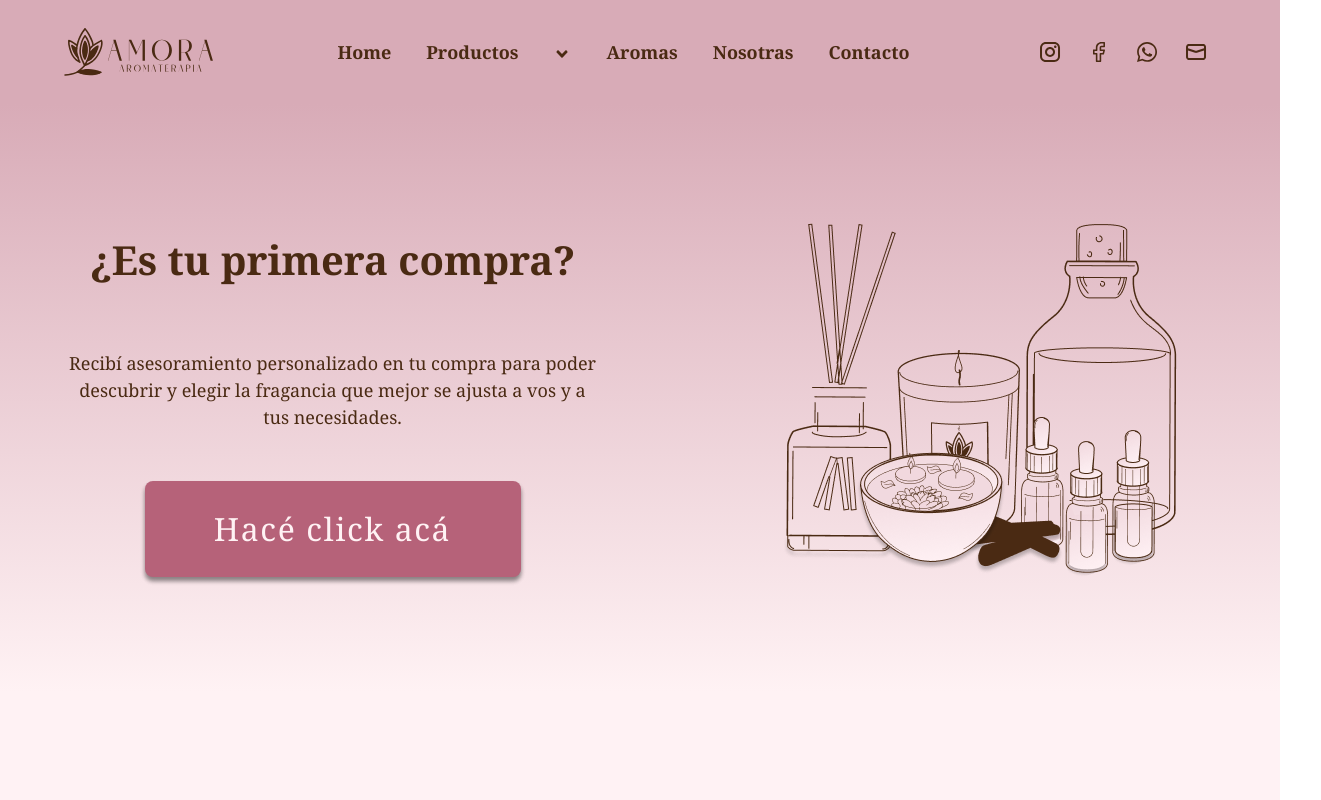
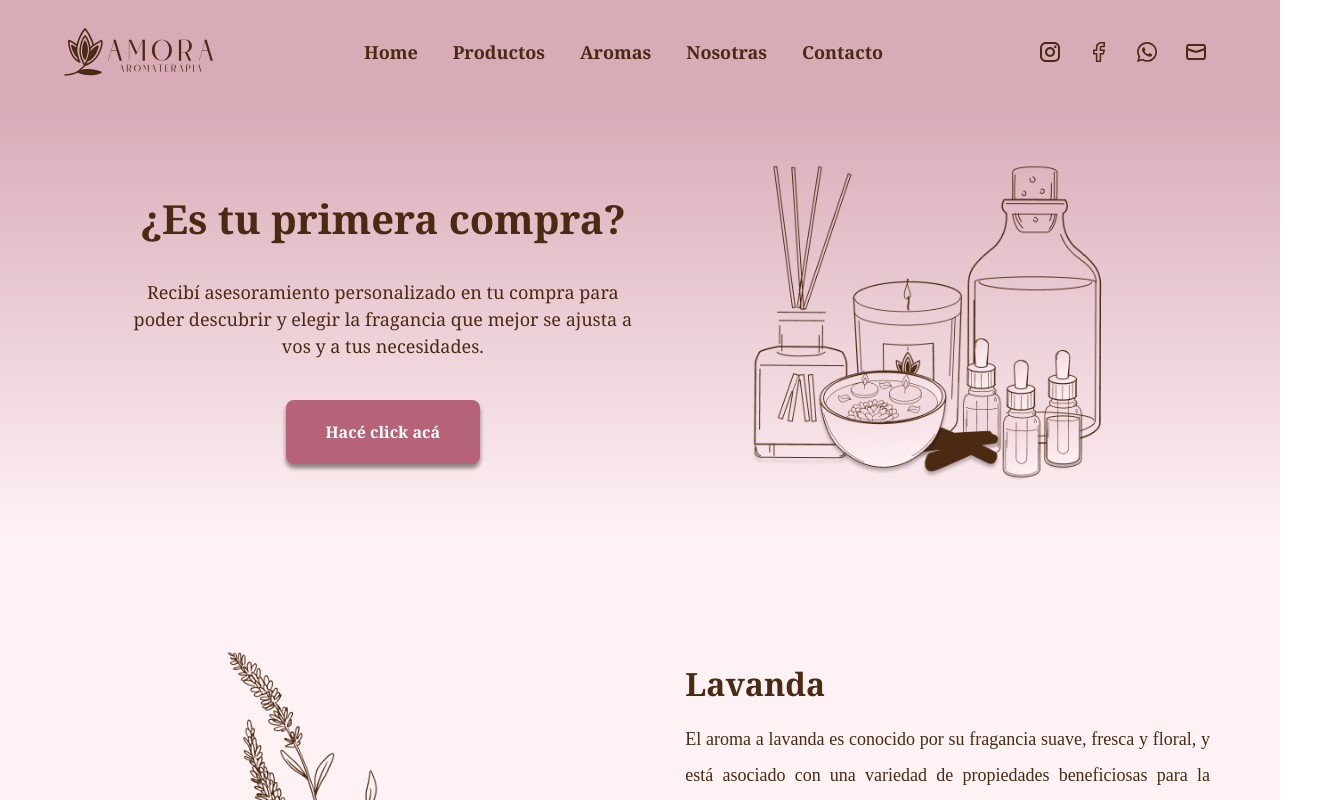
Before and after one commit to Nimrodxx92/Proyecto-Amora, a React (Vite) app: page /aromas in a window 1280 px wide. Shown: the top 800 px of the page, 1321 px wide, since content can reach past the window. Built offline with nearby package versions, Linux system fonts and the light colour scheme.

Commit message:
Cambios finales proyecto

```diff
--- a/src/Navbars.jsx
+++ b/src/Navbars.jsx
@@ -1,7 +1,5 @@
-import { useState } from "react";
 import { Link } from "react-router-dom";
-import { FaAngleDown, FaAngleUp } from "react-icons/fa";
-import { Container, Nav, Navbar, NavDropdown } from "react-bootstrap";
+import { Container, Nav, Navbar } from "react-bootstrap";
 import { Ig, Fb, Email, Whats, Logo } from "./assets/icons/icons";
 
 const socialIcons = [
@@ -32,12 +30,6 @@ const socialIcons = [
 ];
 
 function BasicExample() {
-  const [expanded, setExpanded] = useState(false);
-
-  const handleToggle = () => {
-    setExpanded(!expanded);
-  };
-
   return (
     <Navbar expand="lg" className="navbar__container">
       <Container className="custom-container">
@@ -47,7 +39,7 @@ function BasicExample() {
           </Link>
         </div>
         <Navbar.Toggle aria-controls="basic-navbar-nav" />
-        <Navbar.Collapse id="basic-navbar-nav" expanded={expanded.toString()}>
+        <Navbar.Collapse id="basic-navbar-nav">
           <Nav className="me-auto">
             <Nav.Link as={Link} to="/">
               Home
@@ -55,36 +47,6 @@ function BasicExample() {
             <Nav.Link as={Link} to="/productos">
               Productos
             </Nav.Link>
-            <NavDropdown
-              title={expanded ? <FaAngleUp /> : <FaAngleDown />}
-              onClick={handleToggle}
-              className="dropdown-without-caret"
-            >
-              <NavDropdown.Item as={Link} to="/velas">
-                Velas
-              </NavDropdown.Item>
-              <NavDropdown.Item as={Link} to="/difusores">
-                Difusores
-              </NavDropdown.Item>
-              <NavDropdown.Item as={Link} to="/bruma-textil">
-                Bruma textil
-              </NavDropdown.Item>
-              <NavDropdown.Item as={Link} to="/jabon-liquido">
-                Jabón líquido
-              </NavDropdown.Item>
-              <NavDropdown.Item as={Link} to="/flores-aromaticas">
-                Flores aromáticas
-              </NavDropdown.Item>
-              <NavDropdown.Item as={Link} to="/esencias">
-                Esencias
-              </NavDropdown.Item>
-              <NavDropdown.Item as={Link} to="/accesorios">
-                Accesorios
-              </NavDropdown.Item>
-              <NavDropdown.Item as={Link} to="/kit-personalizados">
-                Kit personalizados
-              </NavDropdown.Item>
-            </NavDropdown>
             <Nav.Link as={Link} to="/aromas">
               Aromas
             </Nav.Link>
--- a/src/components/Aromas.jsx
+++ b/src/components/Aromas.jsx
@@ -1,9 +1,10 @@
-import { useState } from "react";
+import { Link } from "react-router-dom";
 import aromasDescription from "../json/aromas.json";
 import AromasDescription from "./AromasDescription";
 
 const Aromas = () => {
-  const [arrayAromas, setArrayAromas] = useState([...aromasDescription.aromas]);
+  const whatsappLink =
+    "https://api.whatsapp.com/send?phone=541130596616&text=%C2%A1Hola!%20Te%20escribo%20por%20los%20producto%20de%20Amora.%20%F0%9F%8C%B8";
 
   return (
     <>
@@ -16,15 +17,17 @@ const Aromas = () => {
               descubrir y elegir la fragancia que mejor se ajusta a vos y a tus
               necesidades.
             </p>
+            <Link to={whatsappLink} target="_blank" rel="noopener noreferrer">
+              <button>Hacé click acá</button>
+            </Link>
           </div>
-          <button>Hacé click acá</button>
         </div>
-        <div>
+        <div className="img-banner">
           <img src="../src/assets/aromas/banner.png" alt="banner de aromas" />
         </div>
       </section>
       <section className="section__container">
-        {arrayAromas.map((info, id) => (
+        {aromasDescription.aromas.map((info, id) => (
           <AromasDescription item={info} key={id} />
         ))}
       </section>
--- a/src/components/AromasDescription.jsx
+++ b/src/components/AromasDescription.jsx
@@ -1,4 +1,4 @@
-import React from "react";
+import PropTypes from "prop-types";
 
 const AromasDescription = ({ item }) => {
   const { id, nombre, descripcion, imagen } = item;
@@ -14,9 +14,8 @@ const AromasDescription = ({ item }) => {
         }
       >
         <div>
-          <img loading="lazy" src={urlPath + imagen} alt={nombre} />
+          <img className="lazy" src={urlPath + imagen} alt={nombre} />
         </div>
-
         <div className="layout__text">
           <h2 className="text-capitalize">{nombre}</h2>
           <p>{descripcion}</p>
@@ -26,4 +25,13 @@ const AromasDescription = ({ item }) => {
   );
 };
 
+AromasDescription.propTypes = {
+  item: PropTypes.shape({
+    id: PropTypes.string.isRequired,
+    nombre: PropTypes.string.isRequired,
+    descripcion: PropTypes.string.isRequired,
+    imagen: PropTypes.string.isRequired,
+  }).isRequired,
+};
+
 export default AromasDescription;
--- a/src/components/Footer.jsx
+++ b/src/components/Footer.jsx
@@ -9,7 +9,8 @@ const Footer = () => {
       </section>
       <section>
         <img src={Whats} />
-        <a>+54 000 000 0000</a>
+        <a>+541555221122</a>
+        <a>+540000000000</a>
       </section>
       <section>
         <img src={Email} />
--- a/src/scss/base/_resets.scss
+++ b/src/scss/base/_resets.scss
@@ -40,13 +40,8 @@ button {
   background: none;
   border: 0;
   color: inherit;
-  /* cursor: default; */
   font: inherit;
   line-height: normal;
   overflow: visible;
   padding: 0;
-  -webkit-user-select: none; /* for button */
-  -webkit-appearance: button; /* for input */
-  -moz-user-select: none;
-  -ms-user-select: none;
 }
--- a/src/scss/components/_aromas.scss
+++ b/src/scss/components/_aromas.scss
@@ -1,50 +1,89 @@
 @use "../base/variables" as v;
 
 .banner__container {
-  display: grid;
-  grid-template-columns: 1fr 1fr;
+  display: flex;
   background: linear-gradient(180deg, #d8abb7 0%, #fff2f4 100%);
   font-family: v.$font-text-primary;
   color: v.$font-primary;
-  gap: 5rem;
-  padding: 5rem;
-  max-width: 1400px; // Te agregué esto para que cuando se achique toda la pagina con la lupa sea por igual.
+  padding: 0 5rem;
+  max-width: 1400px;
   &__left {
     display: flex;
-    flex-direction: column;
-    justify-content: center;
     align-items: center;
     text-align: center;
+    width: 50%;
+    margin-left: 70px;
     &__text {
       h1 {
         font-size: 4rem;
         font-weight: 700;
         line-height: 200%;
+        @media only screen and (max-width: 1220px) {
+          font-size: 3rem;
+          @media only screen and (max-width: 1046px) {
+            font-size: 2.5rem;
+          }
+        }
       }
-
       p {
-        margin-top: 5rem;
-        margin-bottom: 5rem;
+        margin-top: 2rem;
         font-size: 1.8rem;
+        @media only screen and (max-width: 1220px) {
+          font-size: 1.5rem;
+        }
       }
     }
-
     button {
-      width: 376px;
-      height: 96px;
-      min-width: 312px;
-      max-width: 376px;
-      min-height: 80px;
-      max-height: 96px;
-      font-size: 3.2rem;
-      color: v.$background-nosotras;
+      background-color: v.$background-button;
+      padding: 2rem 4rem;
+      margin-top: 3rem;
+      font-size: 16px;
       border-radius: 8px;
-      text-align: center;
-      padding: 1.6px;
-      letter-spacing: 0.16rem;
-      background: #b66279;
+      color: white;
+      font-weight: 700;
       box-shadow: 0px 4px 4px 0px rgba(0, 0, 0, 0.25),
         0px 4px 4px 0px rgba(0, 0, 0, 0.25);
     }
   }
+  .img-banner {
+    img {
+      width: 100%;
+    }
+  }
 }
+.layout__text {
+  padding: 0 2rem;
+}
+@media only screen and (max-width: 769px) {
+  .banner__container {
+    padding: 2rem;
+    @media only screen and (max-width: 769px) {
+      display: flex;
+      justify-content: center;
+      &__left {
+        @media only screen and (max-width: 769px) {
+          margin: 0;
+          h1 {
+            @media only screen and (max-width: 769px) {
+              font-size: 2.1rem;
+            }
+          }
+          p {
+            @media only screen and (max-width: 769px) {
+              font-size: 1.3rem;
+            }
+          }
+        }
+      }
+    }
+    .img-banner {
+      display: none;
+    }
+  }
+}
+.section__container {
+  @media only screen and (max-width: 950px) {
+    display: flex;
+    flex-direction: column;
+  }
+}
--- a/src/scss/components/_contacto.scss
+++ b/src/scss/components/_contacto.scss
@@ -1,7 +1,7 @@
 @use "../base/variables" as v;
 
 .container__contacto {
-  padding: 5rem;
+  padding: 1rem;
   background: v.$background-nosotras;
   font-family: v.$font-text-primary;
   color: v.$font-primary;
@@ -14,30 +14,33 @@
     h1,
     h2 {
       font-size: 3.6rem;
-      margin-bottom: 3rem;
+      margin-bottom: 2rem;
       text-wrap: pretty;
       font-weight: 700;
       line-height: 200%;
     }
     p {
-      font-size: 2rem;
+      font-size: 1.6rem;
       font-weight: 400;
-      // text-wrap: pretty;
+      margin: 0;
     }
     .icons {
-      display: block;
-      div {
-        display: block;
-        img,
-        svg {
-          width: 90px;
-        }
-        a {
-          font-size: 2rem;
-          border-radius: 8px;
-          border-top: 4px solid #4a2a13;
-          border-right: 4px solid #4a2a13;
-          border-bottom: 4px solid #4a2a13;
+      display: flex;
+      flex-direction: column;
+      justify-content: center;
+      align-items: center;
+      gap: 1.5rem;
+      margin-top: 3.5rem;
+      margin-bottom: 3.5rem;
+      .container-icons {
+        display: flex;
+        justify-content: center;
+        align-items: center;
+        border: 2px solid #4a2a13;
+        border-radius: 8px;
+        width: 65%;
+        img {
+          width: 50px;
         }
       }
     }
--- a/src/scss/components/_footer.scss
+++ b/src/scss/components/_footer.scss
@@ -7,6 +7,7 @@ footer {
   justify-content: center;
   align-items: center;
   background-color: v.$background-primary;
+  padding: 1rem;
   /*  position: absolute;
   bottom: 0; */ // LO COMENTO SOLO PARA QUE SE ME VEA BIEN, YA CON EL COMPONENTE EN APP QUEDA ABAJO DE TODO. :)
   width: 100%;
@@ -23,6 +24,7 @@ footer {
     img,
     a {
       cursor: pointer;
+      margin: 5px;
     }
   }
 
--- a/src/scss/components/_home.scss
+++ b/src/scss/components/_home.scss
@@ -123,9 +123,11 @@
       grid-gap: 2rem;
       margin-top: 3rem;
       padding: 4em 0;
+      width: 50%;
       .card {
         img {
-          height: 250px;
+          height: 300px;
+          width: 100%;
         }
       }
     }
@@ -164,16 +166,19 @@
       grid-template-columns: repeat(2, 1fr);
       width: 65%;
       gap: 5rem;
-      .card {
-        img {
-          height: 310px;
+      @media only screen and (min-width: 720px) {
+        width: 70%;
+        .card {
+          img {
+            height: 310px;
+          }
         }
       }
     }
   }
 }
 
-@media only screen and (max-width: 640px) {
+@media only screen and (max-width: 770px) {
   .home__container {
     background-image: url("../src/assets/home-fondo02.jpg");
     background-size: 100%;
@@ -197,7 +202,6 @@
     }
     .card__products {
       grid-template-columns: repeat(1, 1fr);
-      width: 60%;
       gap: 5rem;
       @media only screen and (min-width: 450px) {
         width: 55%;
```
Also changed, not shown: src/components/Contacto.jsx (+20 -13 lines), src/scss/components/_productos.scss (+22 -29 lines).
